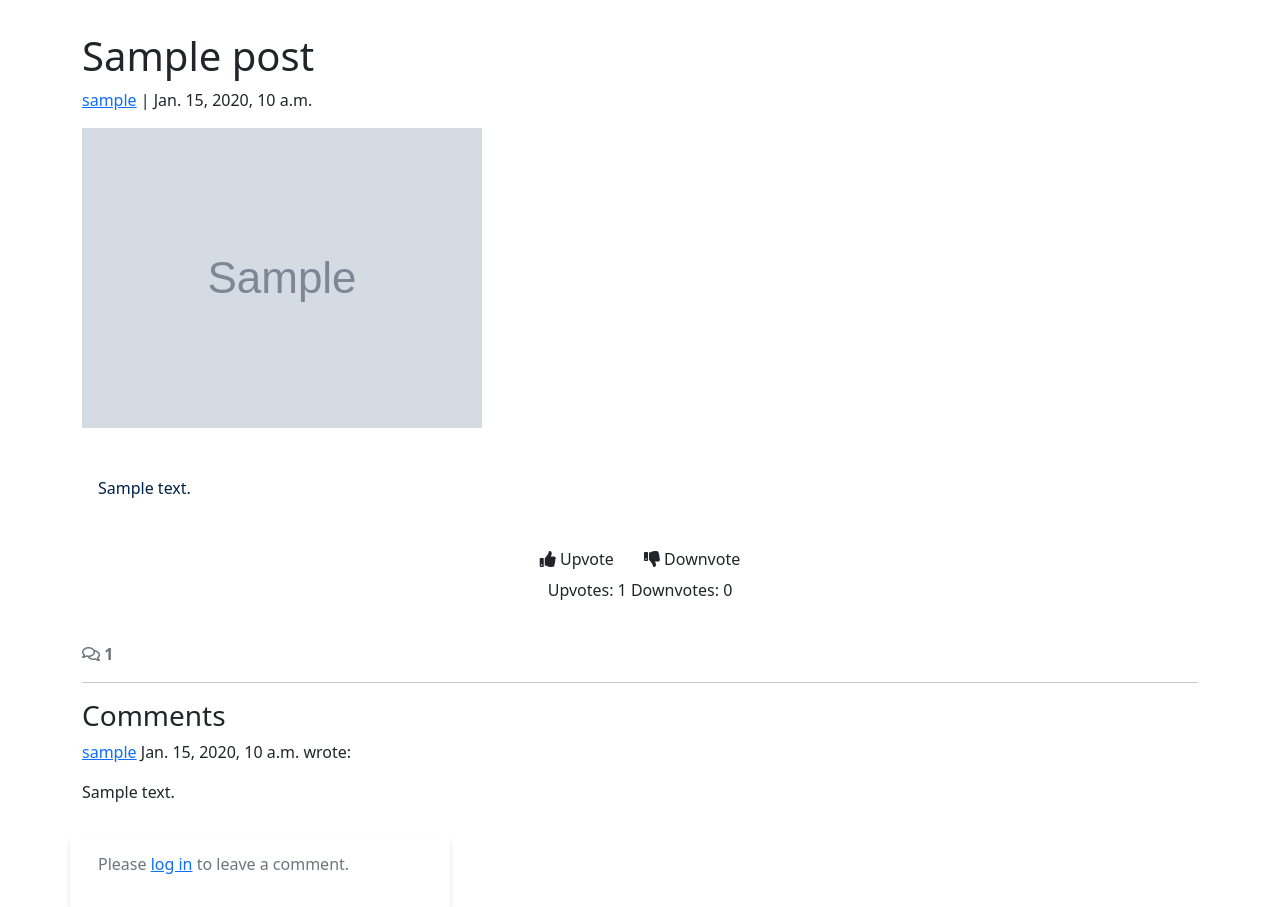
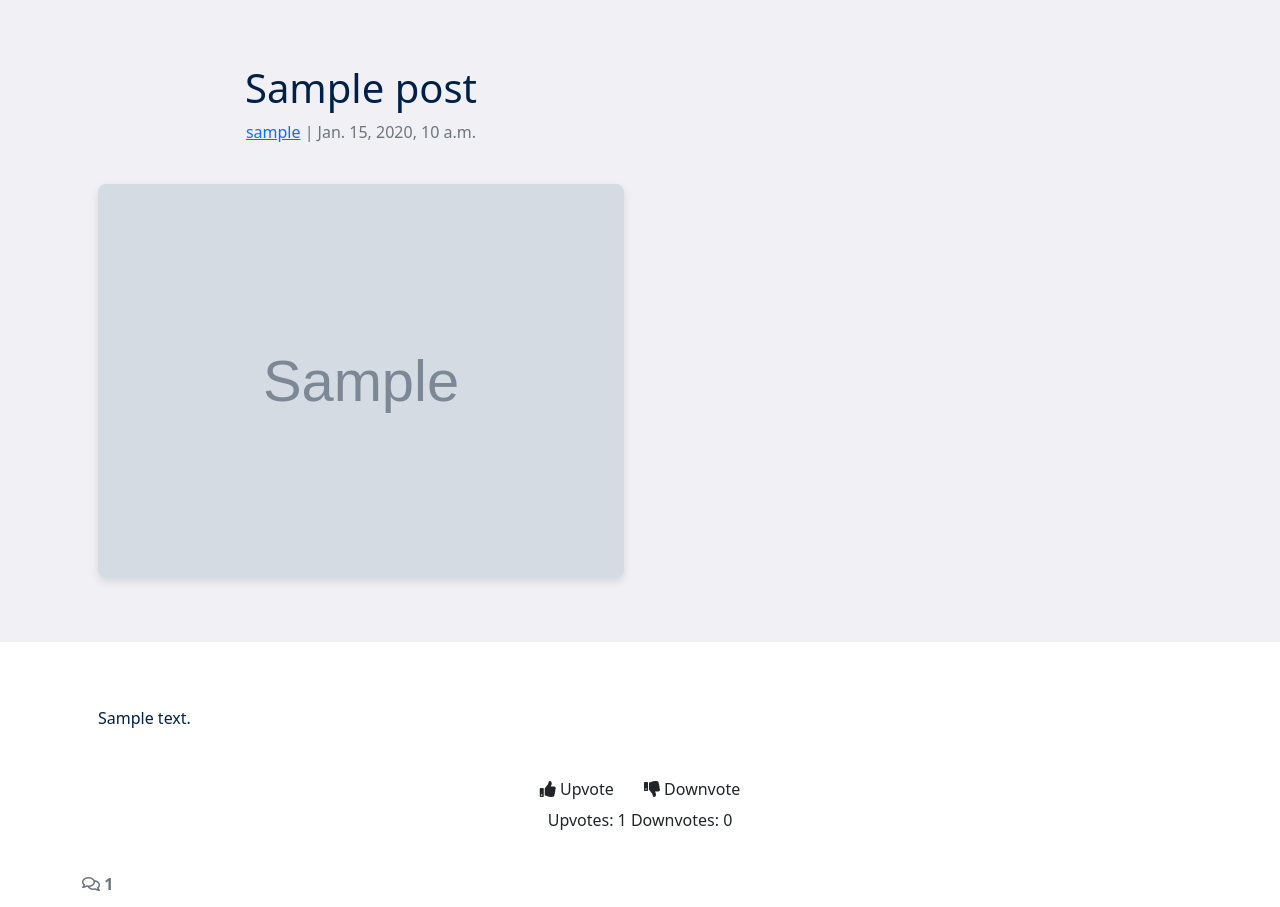
Before and after one commit to DanFNKD/the-notice-board, a Django app: a page that uses templates/base.html in a window 1280 px wide. Shown: the part 60-967 px from the top of the page. Run offline with Django 4.2, Linux system fonts and the light colour scheme; tables that the repository leaves empty hold one stand-in row (values such as "Sample post"); grey boxes marked "Sample" are stand-in pictures; some libraries are stand-ins or nearby versions.

Commit message:
Updated css to correct masthead error

```diff
--- a/static/css/style.css
+++ b/static/css/style.css
@@ -17,7 +17,10 @@ body {
 }
 
 .post-title {
-    padding-top: 2rem;
+    padding-top: 1rem;
+    color: #002147;
+    font-size: 2.5rem;
+    margin-bottom: 0.5rem;
 }
 
 /* Navbar Styles */
@@ -38,7 +41,6 @@ body {
 .navbar-text {
     color: #002147 !important;
 }
-
 
 /* Background Colors */
 .light-bg {
@@ -251,6 +253,46 @@ body {
     text-decoration: none;
 }
 
+/* Masthead Styles */
+.masthead {
+    width: 100%;
+    overflow: visible;
+    padding: 2rem 0;
+    background-color: #F0F0F5;
+    margin-bottom: 2rem;
+}
+
+.masthead-text {
+    text-align: center;
+    padding: 1rem;
+}
+
+/* Post Title (inside masthead) */
+.post-title {
+    padding-top: 1rem;
+    color: #002147;
+    font-size: 2.5rem;
+    margin-bottom: 0.5rem;
+}
+
+/* Post Meta (author, date) */
+.post-subtitle {
+    color: #6c757d;
+    font-size: 1rem;
+    margin-bottom: 1.5rem;
+}
+
+/* Post Image */
+.post-detail-image {
+    width: 100%;
+    height: auto;
+    border-radius: 8px;
+    object-fit: cover;
+    margin-top: 1rem;
+    box-shadow: 0 4px 8px rgba(0, 0, 0, 0.1);
+}
+
+/* Responsive Design */
 @media (max-width: 991.98px) {
     #user-status {
         display: none;
```
